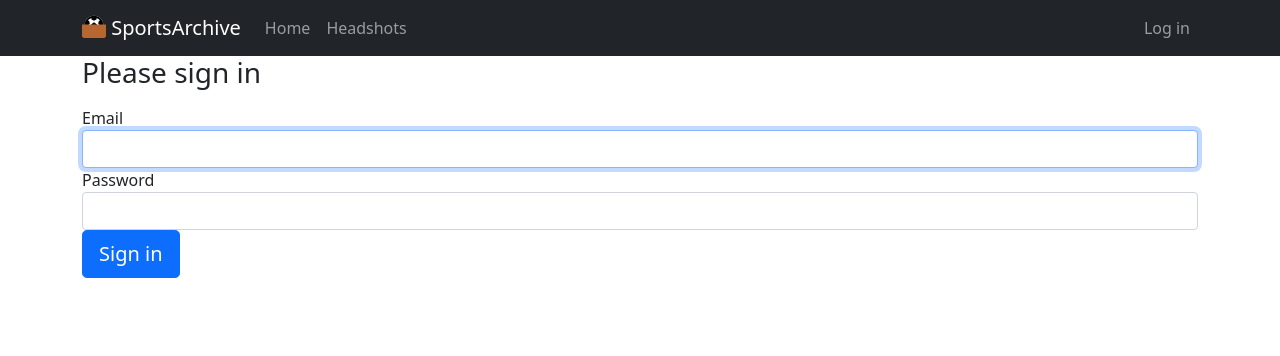
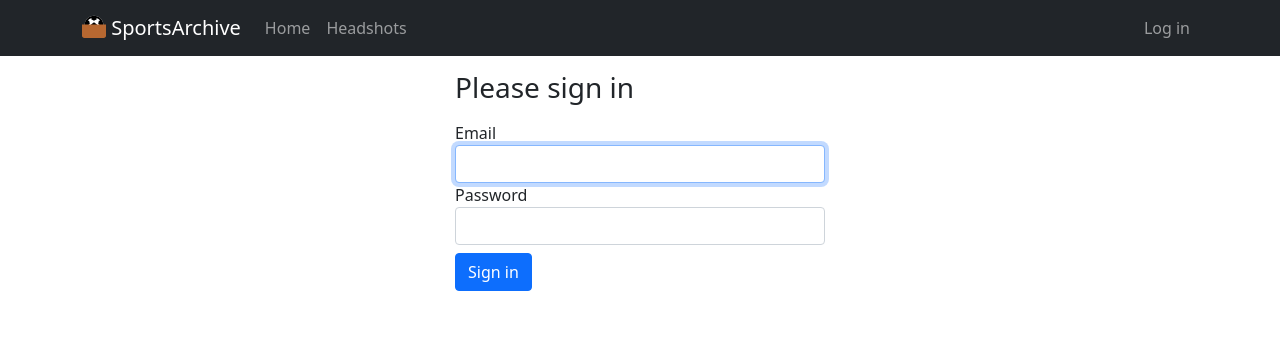
Before and after one commit to oxguy3/sportsarchive, a Symfony app: template templates/security/login.html.twig in a window 1280 px wide. Shown: the top 356 px of the page. Run offline with Twig, Linux system fonts and the light colour scheme; the template is opened without the code that fills it, so the values that code supplies are empty; some libraries are stand-ins or nearby versions.

Commit message:
minor beautifications

```diff
--- a/templates/headshots/team.html.twig
+++ b/templates/headshots/team.html.twig
@@ -1,4 +1,6 @@
 {% extends "base.html.twig" %}
+
+{% block title %}{{ team.name }} headshots{% endblock %}
 
 {% block body %}
   <h1>{{ team.name }} headshots</h1>
--- a/templates/headshots/teams.html.twig
+++ b/templates/headshots/teams.html.twig
@@ -1,4 +1,6 @@
 {% extends "base.html.twig" %}
+
+{% block title %}Headshots by team{% endblock %}
 
 {% block body %}
   <h1>Headshots by team</h1>
--- a/templates/security/login.html.twig
+++ b/templates/security/login.html.twig
@@ -2,15 +2,26 @@
 
 {% block title %}Log in{% endblock %}
 
+{% block stylesheets %}
+<style>
+.form-signin {
+  width: 100%;
+  max-width: 400px;
+  padding: 15px;
+  margin: auto;
+}
+</style>
+{% endblock %}
+
 {% block body %}
-<form method="post">
+<form method="post" class="form-signin">
     {% if error %}
         <div class="alert alert-danger">{{ error.messageKey|trans(error.messageData, 'security') }}</div>
     {% endif %}
 
     {% if app.user %}
         <div class="mb-3">
-            You are logged in as {{ app.user.username }}, <a href="{{ path('app_logout') }}">Logout</a>
+            You are logged in as {{ app.user.username }}, <a href="{{ path('app_logout') }}">Log out</a>
         </div>
     {% endif %}
 
@@ -35,7 +46,7 @@
         </div>
     #}
 
-    <button class="btn btn-lg btn-primary" type="submit">
+    <button class="btn btn-primary mt-2" type="submit">
         Sign in
     </button>
 </form>
```
